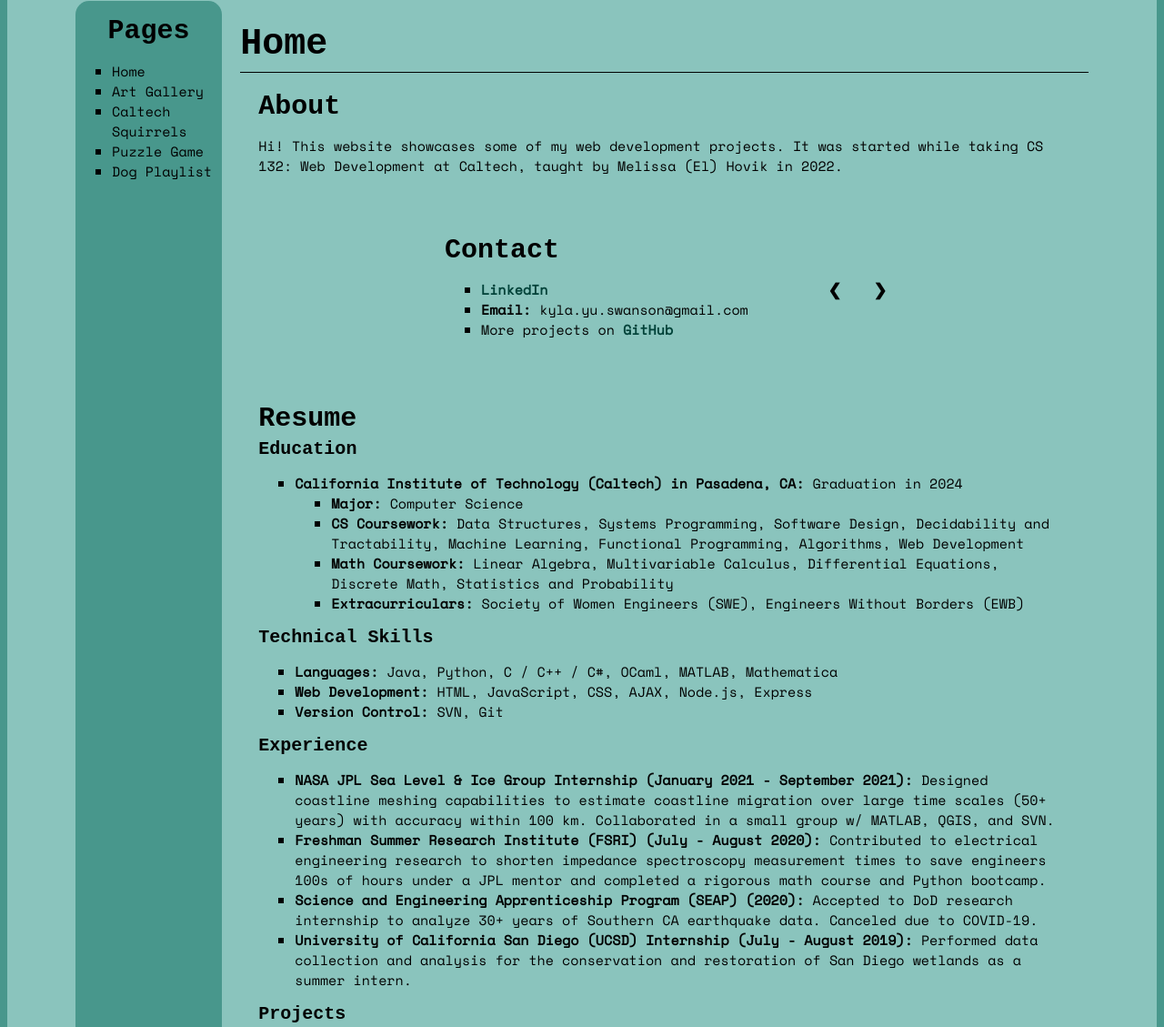
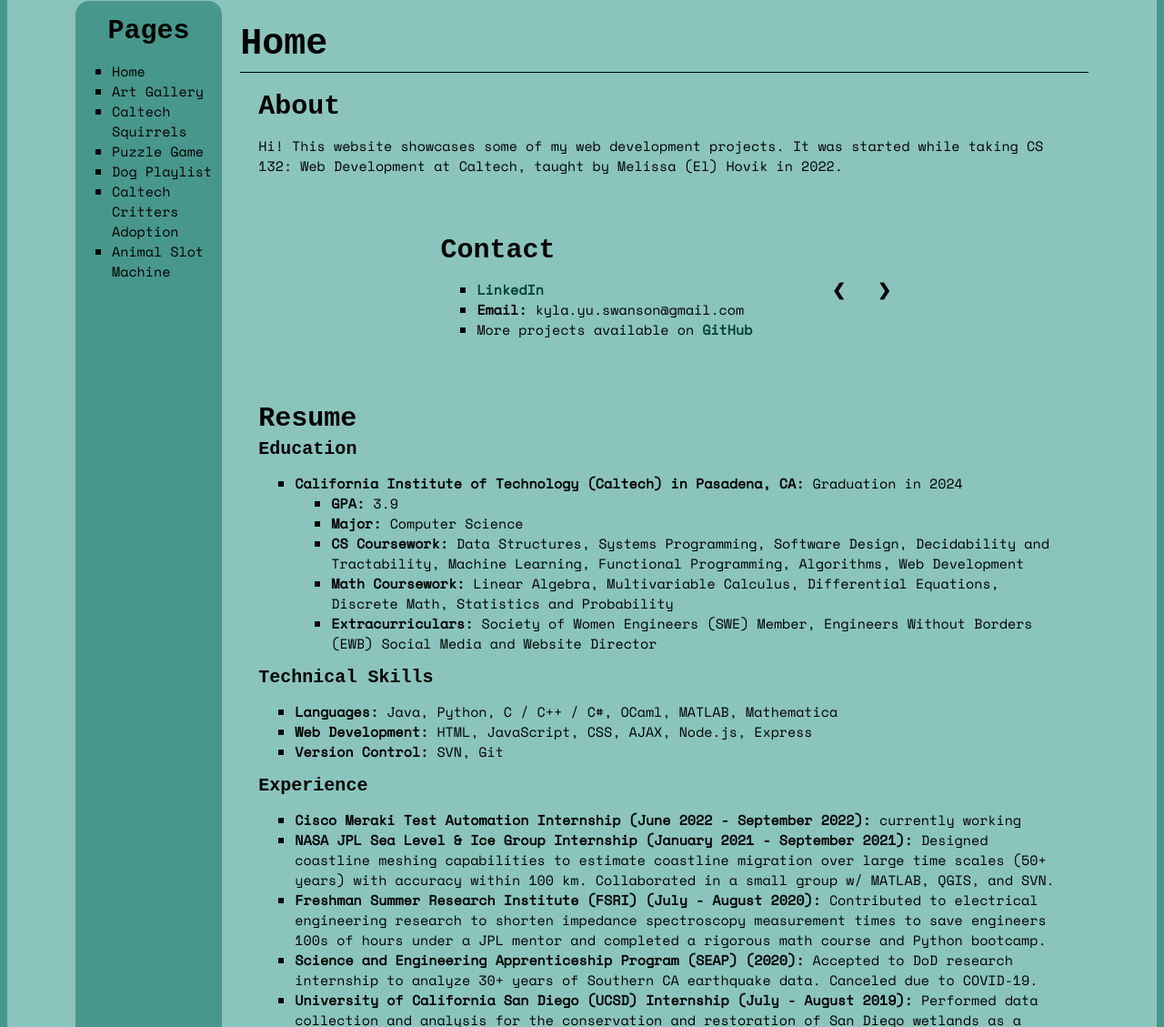
Before and after one commit to kylays/projects-website, a plain HTML site: page index.html in a window 1280 px wide. Shown: the part 85-1214 px from the top of the page at 91% size. Drawn offline with nearby package versions, Linux system fonts and the light colour scheme; a script that the page names is missing; a web font is replaced by a local one.

Commit message:
add heroku links

```diff
--- a/index.html
+++ b/index.html
@@ -37,6 +37,8 @@
           <li><a href="squirrels.html">Caltech Squirrels</a></li>
           <li><a href="puzzle.html">Puzzle Game</a></li>
           <li><a href="dog-playlist.html">Dog Playlist</a></li>
+          <li><a target="_blank" rel="noopener noreferrer" href="https://kylays-caltech-critters.herokuapp.com/">Caltech Critters Adoption</a></li>
+          <li><a target="_blank" rel="noopener noreferrer" href="https://kylays-animal-slot-machine.herokuapp.com/">Animal Slot Machine</a></li>
         </ul>
       </nav>
       <div>
@@ -57,7 +59,7 @@
               <li><a href="https://www.linkedin.com/in/kyla-yu-swanson-947a941bb/">LinkedIn</a></li>
               <li><strong>Email:</strong> kyla.yu.swanson@gmail.com</li>
               <li>
-                More projects on <a href="https://github.com/kylays">GitHub</a>
+                More projects available on <a href="https://github.com/kylays">GitHub</a>
               </li>
             </ul>
           </article>
@@ -79,6 +81,7 @@
               <strong>California Institute of Technology (Caltech) in Pasadena, CA:</strong>
               Graduation in 2024
               <ul>
+                <li><strong>GPA:</strong> 3.9</li>
                 <li><strong>Major:</strong> Computer Science</li>
                 <li>
                   <strong>CS Coursework:</strong> Data Structures, Systems Programming,
@@ -92,7 +95,8 @@
                 </li>
                 <li>
                   <strong>Extracurriculars:</strong> Society of Women Engineers
-                  (SWE), Engineers Without Borders (EWB)
+                  (SWE) Member, Engineers Without Borders (EWB) Social Media and
+                  Website Director
                 </li>
               </ul>
             </li>
@@ -109,6 +113,12 @@
           </ul>
           <h3>Experience</h3>
           <ul>
+            <li>
+              <strong>
+                Cisco Meraki Test Automation Internship (June 2022 - September 2022):
+              </strong>
+              currently working
+            </li>
             <li>
               <strong>
                 NASA JPL Sea Level &amp; Ice Group Internship (January 2021 - September 2021):
@@ -150,7 +160,7 @@
               The code is available <a href="https://github.com/kylays/covid-to-defense">here</a>.
             </li>
             <li>
-              More projects on <a href="https://github.com/kylays">GitHub</a>
+              More projects available on <a href="https://github.com/kylays">GitHub</a>
             </li>
           </ul>
           <h3>Hobbies: Public Art Projects</h3>
```
Also changed, not shown: art-gallery.html (+2 -0 lines), dog-playlist.html (+2 -0 lines), puzzle.html (+2 -0 lines), squirrels.html (+2 -0 lines).
